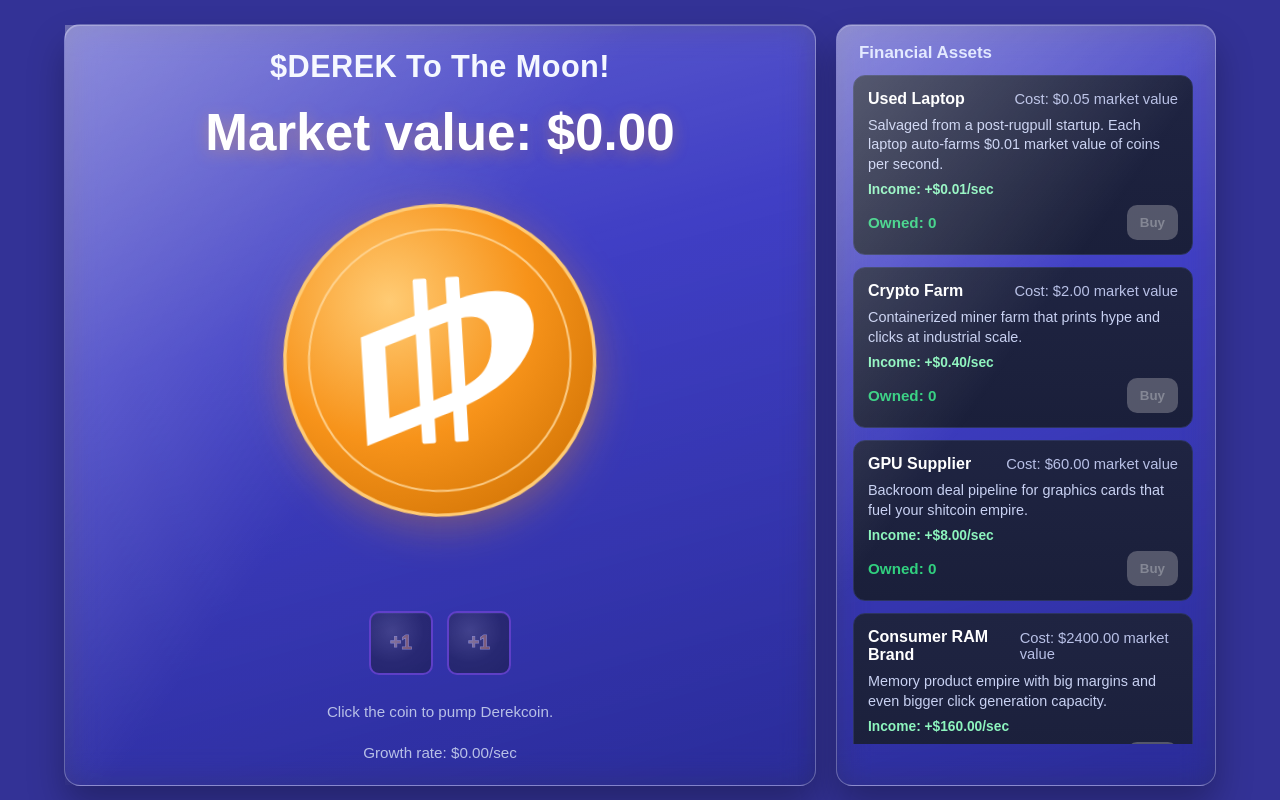
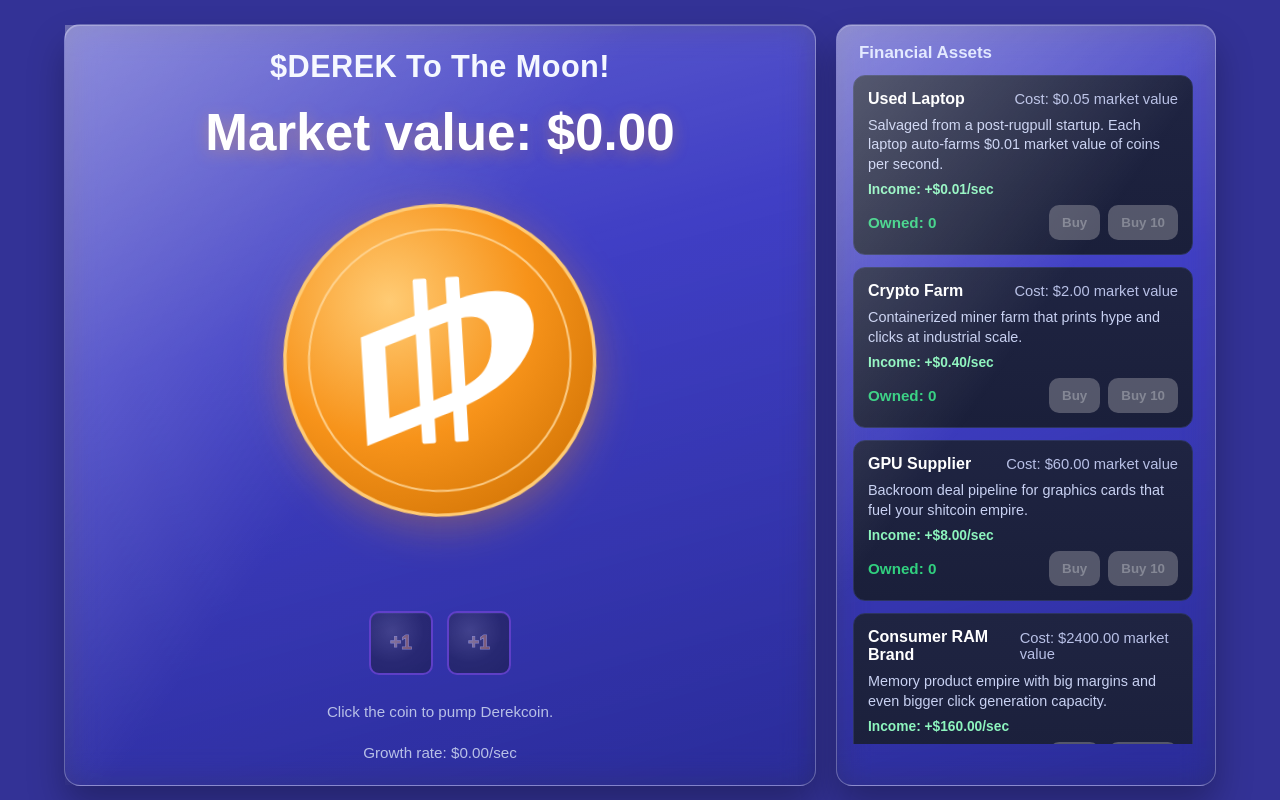
Before and after one commit to captainderek101/DerekcoinTheGame, a plain HTML site: page index.html in a window 1280 px wide. Drawn offline with Linux system fonts and the light colour scheme.

Commit message:
Buy 10 button

```diff
--- a/script.js
+++ b/script.js
@@ -15,6 +15,7 @@ const PLUS_ONE_GRAVITY = 2200;
 const PLUS_ONE_MIN_UPWARD_VELOCITY = -760;
 const PLUS_ONE_MAX_UPWARD_VELOCITY = -620;
 const PLUS_ONE_MAX_HORIZONTAL_VELOCITY = 260;
+const BULK_BUY_COUNT = 10;
 
 const MARKET_VALUE_ACHIEVEMENT_CENTS = 6_800_000;
 const USED_LAPTOPS_ACHIEVEMENT_COUNT = 500;
@@ -239,11 +240,19 @@ function buildAssetCards(upgrades) {
     ownedEl.className = "asset-owned";
     ownedEl.id = `${u.id}-owned`;
     ownedEl.textContent = "Owned: 0";
+    const actionsEl = document.createElement("div");
+    actionsEl.className = "asset-actions";
     const buyBtn = document.createElement("button");
     buyBtn.className = "buy-btn";
     buyBtn.id = `${u.id}-buy`;
     buyBtn.textContent = "Buy";
-    row2.append(ownedEl, buyBtn);
+    const buyBulkBtn = document.createElement("button");
+    buyBulkBtn.className = "buy-btn buy-btn--bulk";
+    buyBulkBtn.id = `${u.id}-buyBulk`;
+    buyBulkBtn.textContent = "Buy 10";
+    buyBulkBtn.type = "button";
+    actionsEl.append(buyBtn, buyBulkBtn);
+    row2.append(ownedEl, actionsEl);
 
     section.append(row1, descEl, incomeEl, row2);
     assetsScrollEl.appendChild(section);
@@ -256,6 +265,7 @@ function buildAssetCards(upgrades) {
       owned: 0,
       ownedEl,
       buyButtonEl: buyBtn,
+      buyBulkButtonEl: buyBulkBtn,
     });
   }
 }
@@ -341,6 +351,8 @@ function updateUI() {
   for (const asset of assets) {
     asset.ownedEl.textContent = `Owned: ${asset.owned}`;
     asset.buyButtonEl.disabled = market_value_cents < asset.cost;
+    const bulkCost = asset.cost * BULK_BUY_COUNT;
+    asset.buyBulkButtonEl.disabled = market_value_cents < bulkCost;
   }
 
   checkAchievements();
@@ -360,6 +372,19 @@ function buyAsset(asset) {
   market_value_cents -= asset.cost;
   asset.owned += 1;
   setStatus(`Purchased ${asset.name}. Passive farming increased.`);
+  updateUI();
+}
+
+function buyAssetInBulk(asset) {
+  const bulkCost = asset.cost * BULK_BUY_COUNT;
+  if (market_value_cents < bulkCost) {
+    setStatus(`Not enough market value to buy ${BULK_BUY_COUNT} × ${asset.name}.`, true);
+    return;
+  }
+
+  market_value_cents -= bulkCost;
+  asset.owned += BULK_BUY_COUNT;
+  setStatus(`Purchased ${BULK_BUY_COUNT} × ${asset.name}. Passive farming increased.`);
   updateUI();
 }
 
@@ -456,6 +481,7 @@ async function init() {
 
   for (const asset of assets) {
     asset.buyButtonEl.addEventListener("click", () => buyAsset(asset));
+    asset.buyBulkButtonEl.addEventListener("click", () => buyAssetInBulk(asset));
   }
 
   loadGame();
--- a/styles.css
+++ b/styles.css
@@ -373,6 +373,14 @@ h1 {
   font-size: 0.95rem;
 }
 
+.asset-actions {
+  display: flex;
+  flex-wrap: wrap;
+  align-items: center;
+  justify-content: flex-end;
+  gap: 8px;
+}
+
 .buy-btn {
   border: 1px solid transparent;
   background: var(--accent);
```
